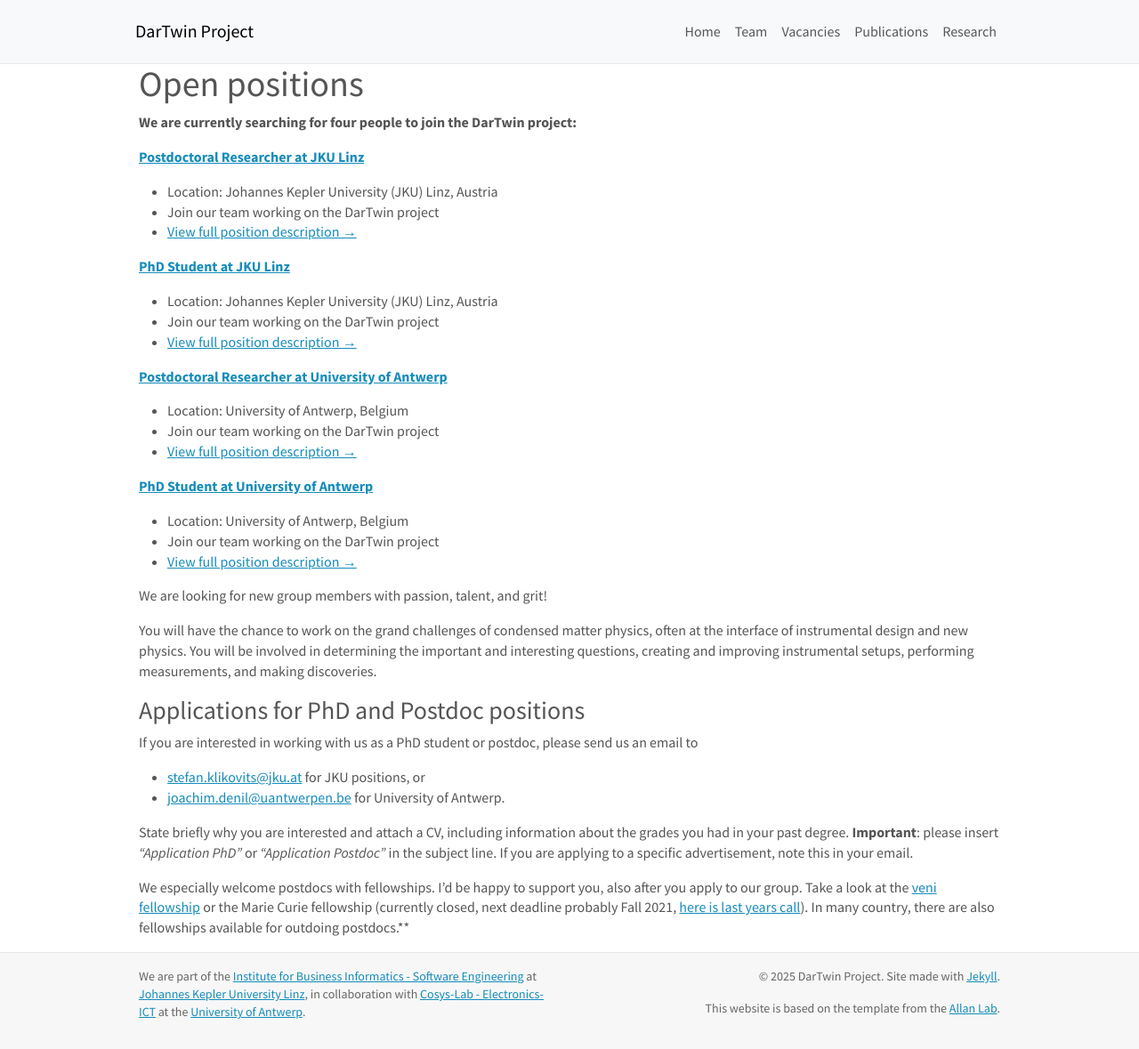
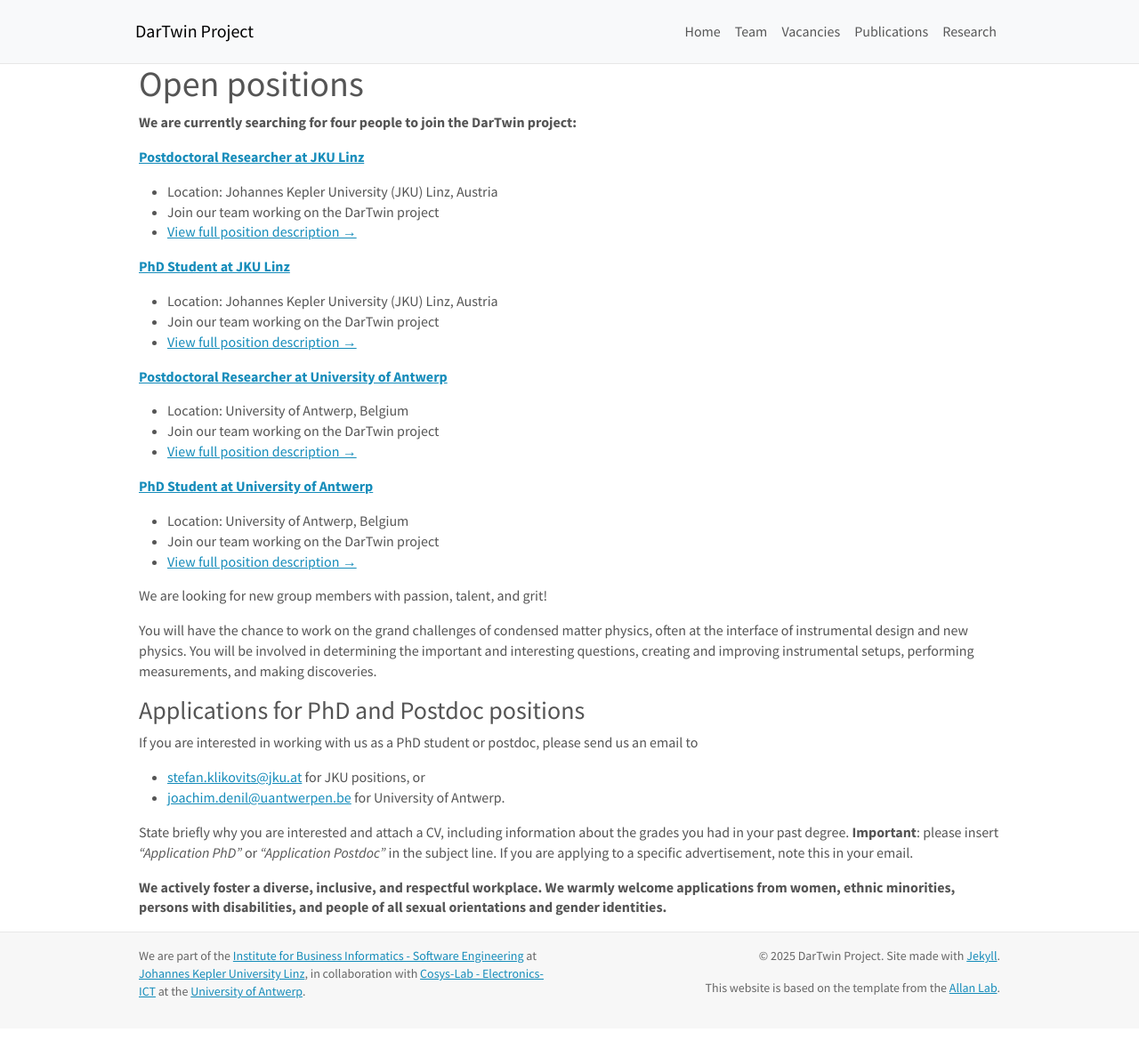
Before and after one commit to dartwin-project/dartwin-project.github.io, a Jekyll site: the page built from _pages/openings.md, in a window 1280 px wide and 1179 px high. Shown: the whole window at 89% size. Built offline with Jekyll 4.4.1, drawn with Linux system fonts in a browser that asks for light colours.

Commit message:
fix copy&paste error

```diff
--- a/_pages/openings.md
+++ b/_pages/openings.md
@@ -43,4 +43,4 @@ If you are interested in working with us as a PhD student or postdoc, please sen
 State briefly why you are interested and attach a CV, including information about the grades you had in your past degree.
 **Important**: please insert _"Application PhD"_ or _"Application Postdoc"_ in the subject line. If you are applying to a specific advertisement, note this in your email.
 
-We especially welcome postdocs with fellowships. I'd be happy to support you, also after you apply to our group. Take a look at the [veni fellowship](https://www.nwo.nl/en/calls/nwo-talent-programme-veni-science-domain) or the Marie Curie fellowship (currently closed, next deadline probably Fall 2021, [here is last years call]({{ site.baseurl }}/downloads/h2020-wp1820-msca_en.pdf)). In many country, there are also fellowships available for outdoing postdocs.**
+**We actively foster a diverse, inclusive, and respectful workplace. We warmly welcome applications from women, ethnic minorities, persons with disabilities, and people of all sexual orientations and gender identities.**
```
